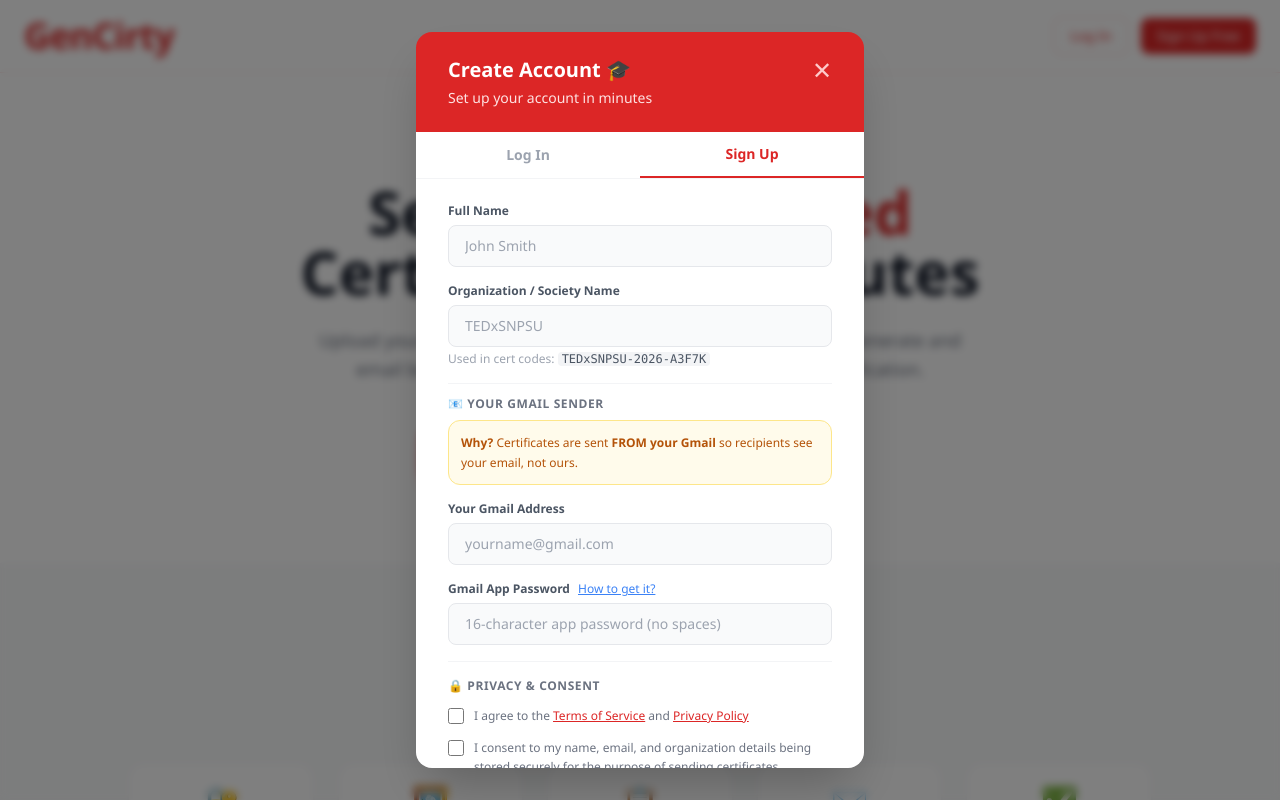
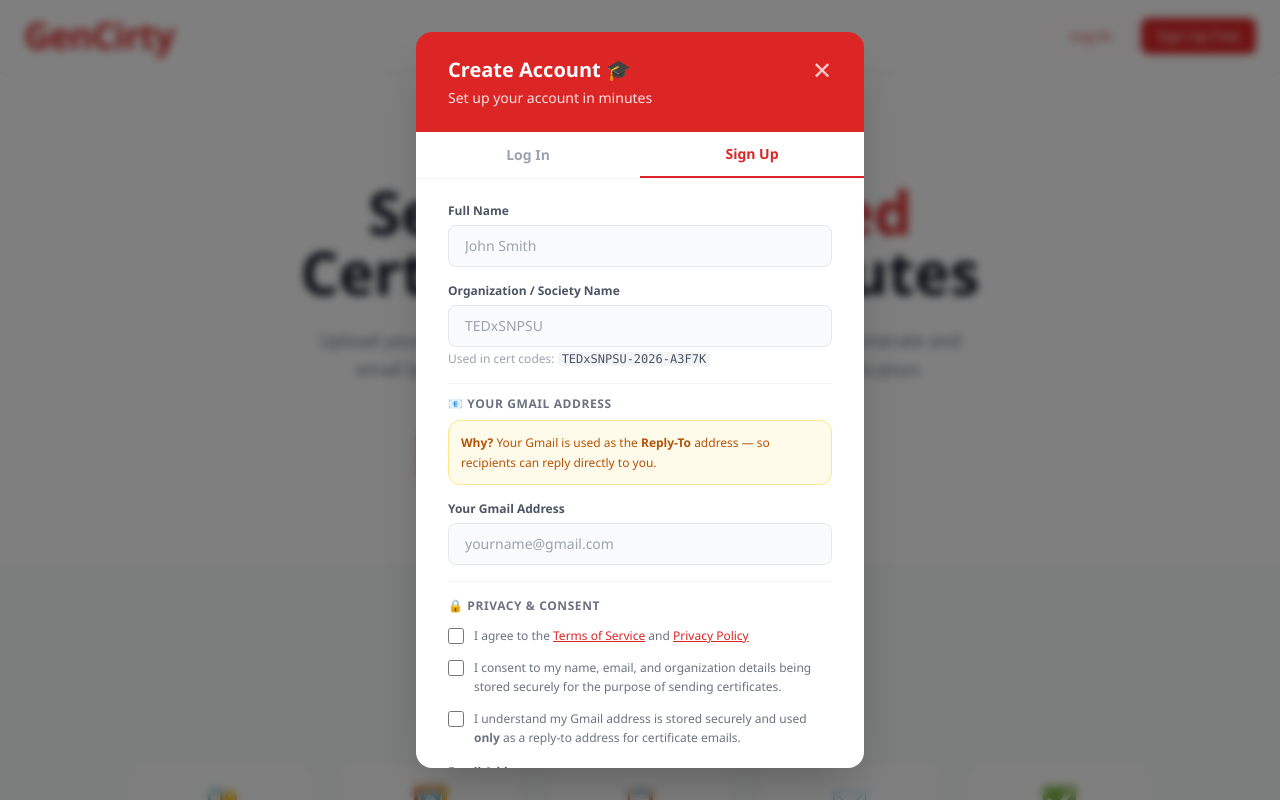
Before and after one commit to AabidAlias/GenCirty, a React (Vite) app in the folder frontend/: page / in a window 1280 px wide. Both pictures are taken after a click on the button "Sign Up Free". Shown: the top 800 px of the page. Built offline with nearby package versions, Linux system fonts and the light colour scheme.

Commit message:
everything has been change

```diff
--- a/frontend/src/components/AuthModal.jsx
+++ b/frontend/src/components/AuthModal.jsx
@@ -1,7 +1,6 @@
 /**
  * components/AuthModal.jsx
- * Fixed: validates server response before calling login() to prevent blank screen.
- * Added: 3 consent checkboxes for legal compliance.
+ * Updated: Gmail is now used as Reply-To only (sending via Brevo).
  */
 import { useState } from "react";
 import { useForm } from "react-hook-form";
@@ -29,7 +28,7 @@ export default function AuthModal({ mode, onClose, onSwitchMode }) {
           password: data.password,
           orgName: data.orgName,
           senderEmail: data.senderEmail,
-          senderAppPassword: data.senderAppPassword,
+          senderAppPassword: data.senderAppPassword || "not-required",
           agreeTerms: !!data.agreeTerms,
           agreeData: !!data.agreeData,
           agreePassword: !!data.agreePassword,
@@ -40,9 +39,6 @@ export default function AuthModal({ mode, onClose, onSwitchMode }) {
         toast.success(`Welcome back, ${result.name}! 👋`);
       }
 
-      // ✅ KEY FIX: validate result before calling login
-      // This prevents the blank screen — if server returns unexpected data
-      // we throw an error instead of storing bad data in localStorage
       if (!result || !result.user_id || !result.token) {
         throw new Error("Server returned invalid data. Please try again.");
       }
@@ -140,10 +136,10 @@ export default function AuthModal({ mode, onClose, onSwitchMode }) {
               {/* Gmail sender */}
               <div className="border-t border-gray-100 pt-3">
                 <p className="text-xs font-bold text-gray-500 uppercase tracking-wider mb-2">
-                  📧 Your Gmail Sender
+                  📧 Your Gmail Address
                 </p>
                 <div className="bg-amber-50 border border-amber-200 rounded-xl p-3 mb-3 text-xs text-amber-700 leading-relaxed">
-                  <strong>Why?</strong> Certificates are sent <strong>FROM your Gmail</strong> so recipients see your email, not ours.
+                  <strong>Why?</strong> Your Gmail is used as the <strong>Reply-To</strong> address — so recipients can reply directly to you.
                 </div>
               </div>
 
@@ -155,40 +151,6 @@ export default function AuthModal({ mode, onClose, onSwitchMode }) {
                   className={inp(errors.senderEmail)}
                 />
               </Field>
-
-              <Field
-                label={
-                  <span className="flex items-center gap-2">
-                    Gmail App Password
-                    <button
-                      type="button"
-                      onClick={() => setShowAppPwHelp(!showAppPwHelp)}
-                      className="text-blue-500 text-xs underline font-normal"
-                    >
-                      How to get it?
-                    </button>
-                  </span>
-                }
-                error={errors.senderAppPassword?.message}
-              >
-                <input
-                  type="password"
-                  {...register("senderAppPassword", { required: "App password is required" })}
-                  placeholder="16-character app password (no spaces)"
-                  className={inp(errors.senderAppPassword)}
-                />
-              </Field>
-
-              {showAppPwHelp && (
-                <div className="bg-blue-50 border border-blue-100 rounded-xl p-4 text-xs text-blue-700 space-y-1.5">
-                  <p className="font-bold mb-1">📋 Steps to get App Password:</p>
-                  <p>1. Go to <a href="https://myaccount.google.com/security" target="_blank" rel="noreferrer" className="underline font-medium">Google Account → Security</a></p>
-                  <p>2. Enable <strong>2-Step Verification</strong></p>
-                  <p>3. Search <strong>"App Passwords"</strong> in your Google Account</p>
-                  <p>4. Create one named <strong>GenCirty</strong></p>
-                  <p>5. Copy the 16-character code and paste above (remove spaces)</p>
-                </div>
-              )}
 
               {/* ── Consent Checkboxes ── */}
               <div className="border-t border-gray-100 pt-4 space-y-3">
@@ -220,7 +182,7 @@ export default function AuthModal({ mode, onClose, onSwitchMode }) {
                   fieldReg={register("agreePassword", { required: "Required to proceed" })}
                   error={errors.agreePassword?.message}
                 >
-                  I understand my Gmail App Password is stored securely and used <strong>only</strong> to send certificates on my behalf. I can remove it anytime.
+                  I understand my Gmail address is stored securely and used <strong>only</strong> as a reply-to address for certificate emails.
                 </Consent>
               </div>
             </>
@@ -278,8 +240,6 @@ export default function AuthModal({ mode, onClose, onSwitchMode }) {
   );
 }
 
-// ── Sub-components ─────────────────────────────────────────────────────────────
-
 function Field({ label, error, children }) {
   return (
     <div>
--- a/frontend/src/components/SenderSettings.jsx
+++ b/frontend/src/components/SenderSettings.jsx
@@ -1,6 +1,6 @@
 /**
  * components/SenderSettings.jsx
- * Lets logged-in users update their Gmail sender credentials anytime.
+ * Updated: Gmail is used as Reply-To (sending via Brevo).
  */
 import { useState } from "react";
 import { useForm } from "react-hook-form";
@@ -12,7 +12,6 @@ export default function SenderSettings() {
   const { user, login } = useAuth();
   const [open, setOpen] = useState(false);
   const [loading, setLoading] = useState(false);
-  const [showHelp, setShowHelp] = useState(false);
 
   const { register, handleSubmit, formState: { errors } } = useForm({
     defaultValues: { senderEmail: user?.sender_email || "" },
@@ -24,11 +23,10 @@ export default function SenderSettings() {
       await api.post("/auth/update-sender", {
         token: user.token,
         sender_email: data.senderEmail,
-        sender_app_password: data.senderAppPassword,
+        sender_app_password: "not-required",
       });
-      // Update local user state
       login({ ...user, sender_email: data.senderEmail, has_sender_configured: true });
-      toast.success("Sender email updated! ✅");
+      toast.success("Reply-To email updated! ✅");
       setOpen(false);
     } catch (err) {
       toast.error(err?.response?.data?.detail || "Update failed.");
@@ -39,7 +37,6 @@ export default function SenderSettings() {
 
   return (
     <div>
-      {/* Trigger button */}
       <button
         onClick={() => setOpen(!open)}
         className={`flex items-center gap-2 px-3 py-1.5 text-xs font-semibold rounded-lg border transition-colors ${
@@ -51,25 +48,24 @@ export default function SenderSettings() {
         {user?.has_sender_configured ? (
           <><span>✅</span> {user.sender_email}</>
         ) : (
-          <><span>⚠️</span> Set Sender Email</>
+          <><span>⚠️</span> Set Reply-To Email</>
         )}
       </button>
 
-      {/* Inline settings panel */}
       {open && (
         <div className="mt-3 bg-white border border-gray-200 rounded-2xl p-5 shadow-sm space-y-4">
           <div className="flex items-center justify-between">
-            <h3 className="text-sm font-bold text-gray-800">📧 Gmail Sender Settings</h3>
+            <h3 className="text-sm font-bold text-gray-800">📧 Reply-To Email Settings</h3>
             <button onClick={() => setOpen(false)} className="text-gray-400 hover:text-gray-600 text-sm">✕</button>
           </div>
 
           <div className="bg-amber-50 border border-amber-100 rounded-xl p-3 text-xs text-amber-700">
-            Certificates will be sent <strong>FROM</strong> this Gmail address. Recipients will see your email.
+            Your Gmail is set as <strong>Reply-To</strong> on all certificate emails. Recipients can reply directly to you.
           </div>
 
           <form onSubmit={handleSubmit(onSubmit)} className="space-y-3">
             <div>
-              <label className="block text-xs font-semibold text-gray-600 mb-1">Gmail Address</label>
+              <label className="block text-xs font-semibold text-gray-600 mb-1">Your Gmail Address</label>
               <input
                 type="email"
                 {...register("senderEmail", { required: "Required" })}
@@ -78,37 +74,12 @@ export default function SenderSettings() {
               />
             </div>
 
-            <div>
-              <label className="block text-xs font-semibold text-gray-600 mb-1 flex items-center gap-2">
-                Gmail App Password
-                <button type="button" onClick={() => setShowHelp(!showHelp)} className="text-blue-500 text-xs underline font-normal">
-                  How?
-                </button>
-              </label>
-              <input
-                type="password"
-                {...register("senderAppPassword", { required: "Required" })}
-                placeholder="16-character app password"
-                className="w-full px-3 py-2 border border-gray-200 rounded-lg text-sm bg-gray-50 focus:bg-white focus:outline-none focus:ring-2 focus:ring-red-200"
-              />
-            </div>
-
-            {showHelp && (
-              <div className="bg-blue-50 border border-blue-100 rounded-xl p-3 text-xs text-blue-700 space-y-1">
-                <p className="font-bold">Get Gmail App Password:</p>
-                <p>1. <a href="https://myaccount.google.com/security" target="_blank" className="underline">Enable 2-Step Verification</a></p>
-                <p>2. Go to <a href="https://myaccount.google.com/apppasswords" target="_blank" className="underline">App Passwords</a></p>
-                <p>3. Create password named "GenCirty"</p>
-                <p>4. Copy & paste the 16-char password above</p>
-              </div>
-            )}
-
             <button
               type="submit"
               disabled={loading}
               className="w-full py-2.5 bg-red-600 text-white font-bold rounded-xl hover:bg-red-700 disabled:opacity-50 transition-colors text-sm"
             >
-              {loading ? "Saving..." : "Save Sender Settings"}
+              {loading ? "Saving..." : "Save Settings"}
             </button>
           </form>
         </div>
```
